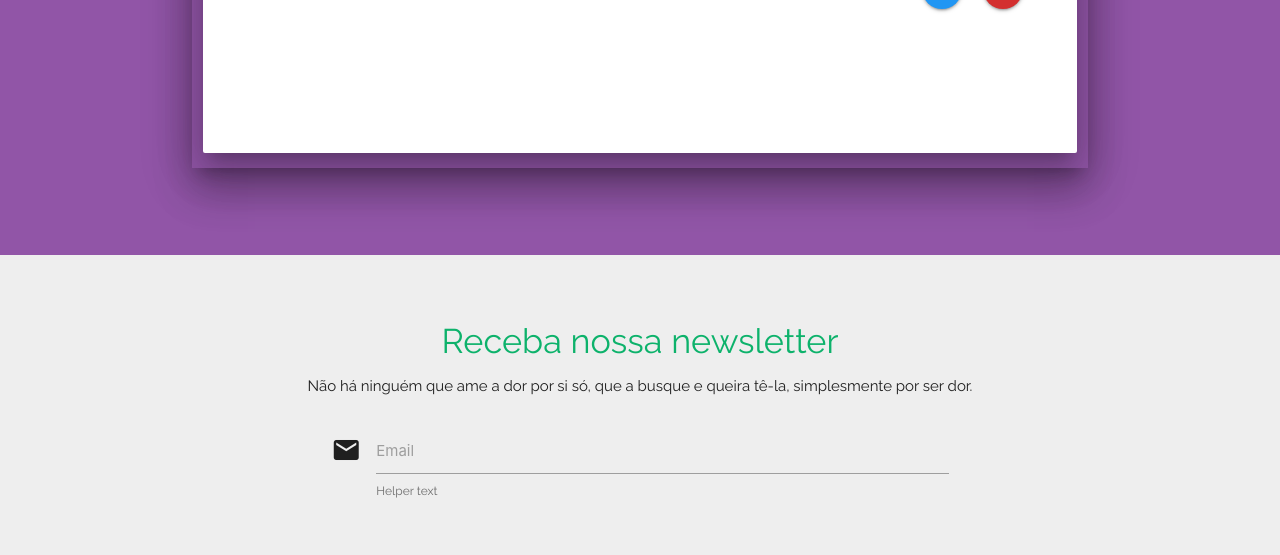
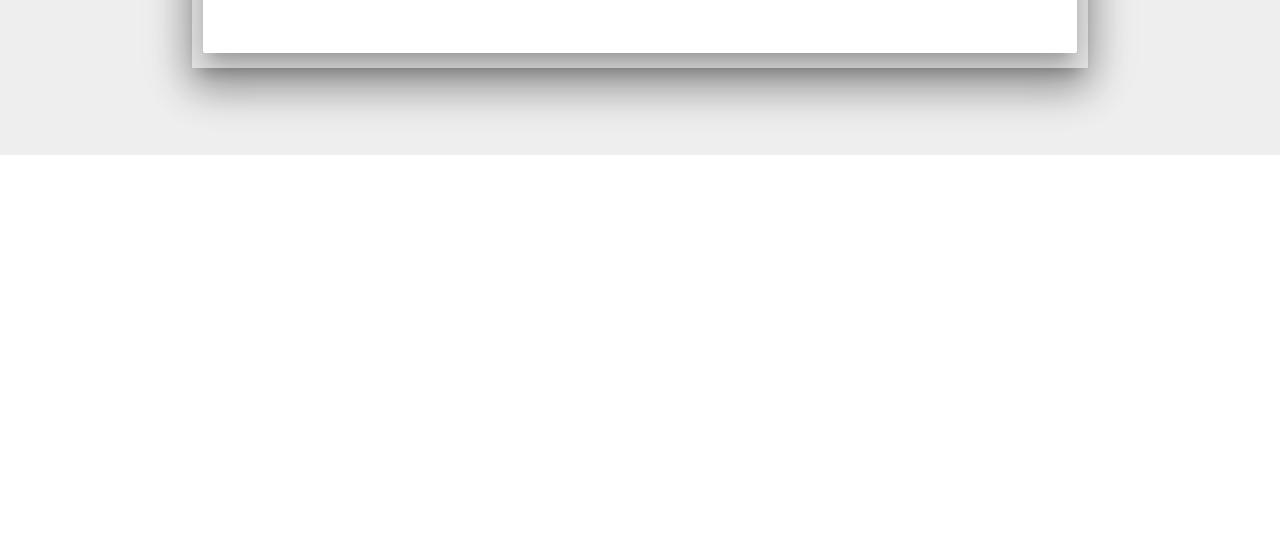
Before and after one commit to gmfonseca/tis4, a PHP site: page /Admin.php in a window 1280 px wide. Shown: the part 2421-2976 px from the top of the page. After the commit the page ends 2576 px from the top, so only its background shows below. Run offline with PHP 8.4, Linux system fonts and the light colour scheme; data comes from the database, SQL or seed files in the repository; some libraries are stand-ins or nearby versions.

Commit message:
Pequenas mudanças e ajustes de estilo

```diff
--- a/ClinicaMedica/Admin.php
+++ b/ClinicaMedica/Admin.php
@@ -94,19 +94,6 @@
 
 <body class="grey lighten-3">
 
-    <!-- Nav-Bar -->
-    <div style="background-color: rgb(145, 85, 167);">
-        <nav class="z-depth-0" style="height: 100px;">
-            <div class="nav-wrapper white">
-                <ul class="center">
-                    <!-- ><li><a href="index.php"><img src="Img_Prog/logo.png" height="100px" width="200px;"> </a></li> -->
-                    <li class="lina"><a href="Sobre-Nos.php" class="black-text"> SOBRE NÓS </a></li>
-                    <li class="lina"><a href="Espcialidades.php" class="black-text dropdown-trigger" data-target="Especialidades"> ESPECIALIDADES <i class="material-icons right"> arrow_drop_down </i></a></li>
-                    <li class="lina"><a href="Convenios.php" class="black-text"> CONVÊNIOS </a></li>
-                    <li class="lina"><a href="Contato.php" class="black-text"> CONTATO </a></li>
-                </ul>
-            </div>
-        </nav>
 
 
         <!-- Dropdown Structure -->
@@ -277,26 +264,6 @@
 
         <br><br><br>
 
-        <div class="row grey lighten-3">
-            <br><br>
-            <div class="center">
-                <h4 id="Atfooter"> Receba nossa newsletter </h4>
-            </div>
-            <div class="center">
-                <p> Não há ninguém que ame a dor por si só, que a busque e queira tê-la, simplesmente por ser dor. </p>
-            </div>
-            <form class="col s12">
-                <div class="row">
-                    <div class="input-field col s6 m6 l6 offset-m3 offset-l3">
-                        <i class="material-icons prefix"> email </i>
-                        <input id="email" type="email" class="validate">
-                        <label for="email">Email</label>
-                        <span class="helper-text" data-error="wrong" data-success="right">Helper text</span>
-                    </div>
-                </div>
-            </form>
-        </div>
-    </div>
 
     <!-- Jquery-->
     <script src="https://code.jquery.com/jquery-3.2.1.min.js"></script>
--- a/ClinicaMedica/Infantil.php
+++ b/ClinicaMedica/Infantil.php
@@ -90,15 +90,16 @@
 
             <br><br><br><br><br>
             <div class="row">
-                <div class="center col s12 m4 l4">
+                <div class="center ">
 
                      <i class="large material-icons green-text text-lighten-2">games</i>
                     <br>
-                    <a href="Jogo-Tabuleiro.php" class="waves-effect waves-light btn">JOGOS</a>
+                    <a href="Jogo-Tabuleiro.php" target="blank" class="waves-effect waves-light btn">JOGOS</a>
                     <br><br>
                     <span class="col s12 hide-on-med-and-up divisor-line"><br></span>
                 </div>
 
+<!--
                 <div class="center col s12 m4 l4">
                     <i class="large material-icons green-text text-lighten-2">ondemand_video</i>
                     <br>
@@ -112,6 +113,7 @@
                     <br>
                     <a class="waves-effect waves-light btn">GALERIA</a>
                 </div>
+-->
             </div>
             <br>
         </div>
--- a/ClinicaMedica/navbar.php
+++ b/ClinicaMedica/navbar.php
@@ -27,7 +27,7 @@ DEPOIS
 <ul id="drop-especialidade" class="dropdown-content purple lighten-2">
     <li><a href="Sintomas.php" class="white-text">SINAIS E SINTOMAS</a></li>
     <li><a href="AlteracoesRO.php" class="white-text">ALTERAÇÕES RO</a></li>
-    <li><a href="ortopedia.php" class="white-text">ORTOPEDIA</a></li>
+    <li><a href="Prevalencia.php" class="white-text">PREVALÊNCIA</a></li>
 </ul>
 
 <!-- NAVBAR -->
```
Also changed, not shown: ClinicaMedica/Prevalencia.php (renamed from ClinicaMedica/Ortopedia.php, +3 -5 lines), ClinicaMedica/Problema.php (+1 -22 lines), ClinicaMedica/index.php (+3 -4 lines).
